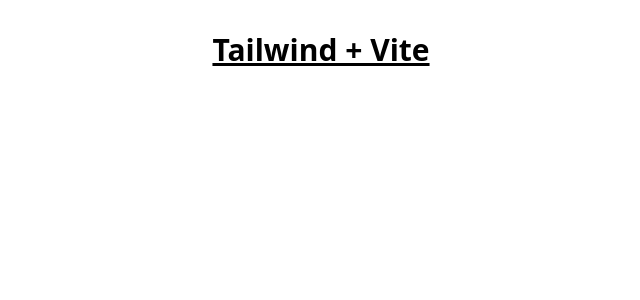
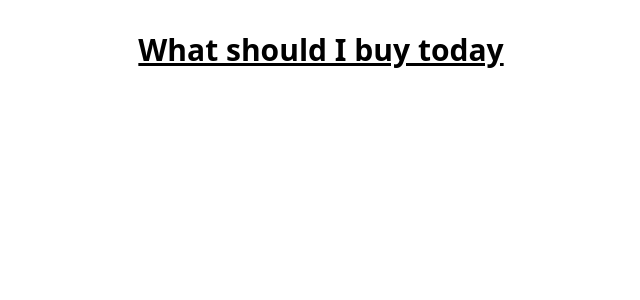
Before and after one commit to kzborisov/shopping-list, a React (Vite) app: page / in a window 1280 px wide. Shown: the top 300 px of the page, without its empty margins (319-959 px from the left). Built offline with nearby package versions, Linux system fonts and the light colour scheme.

Commit message:
Added gh-pages

```diff
--- a/package.json
+++ b/package.json
@@ -1,4 +1,5 @@
 {
+  "homepage": "https://kzborisov.github.io/shopping-list",
   "name": "shopping-list",
   "private": true,
   "version": "0.0.0",
@@ -6,9 +7,12 @@
   "scripts": {
     "dev": "vite",
     "build": "vite build",
+    "predeploy": "npm run build",
+    "deploy": "gh-pages -d build",
     "preview": "vite preview"
   },
   "dependencies": {
+    "gh-pages": "^5.0.0",
     "react": "^18.2.0",
     "react-dom": "^18.2.0"
   },
--- a/src/App.jsx
+++ b/src/App.jsx
@@ -6,7 +6,7 @@
 
     return (
         <div className="flex flex-col">
-            <h1 className='text-3xl font-bold underline'>Tailwind + Vite</h1>
+            <h1 className='text-3xl font-bold underline'>What should I buy today</h1>
         </div>
     )
 }
```
Also changed, not shown: 1 other file (tests, documents, lock files or other folders).
